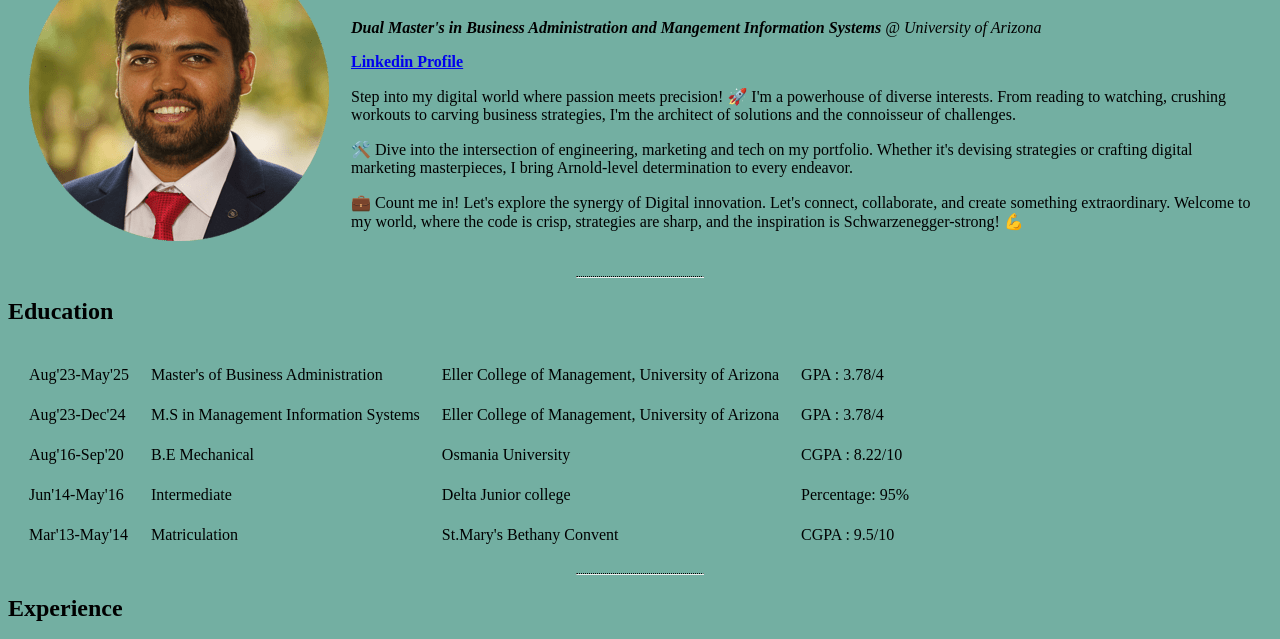
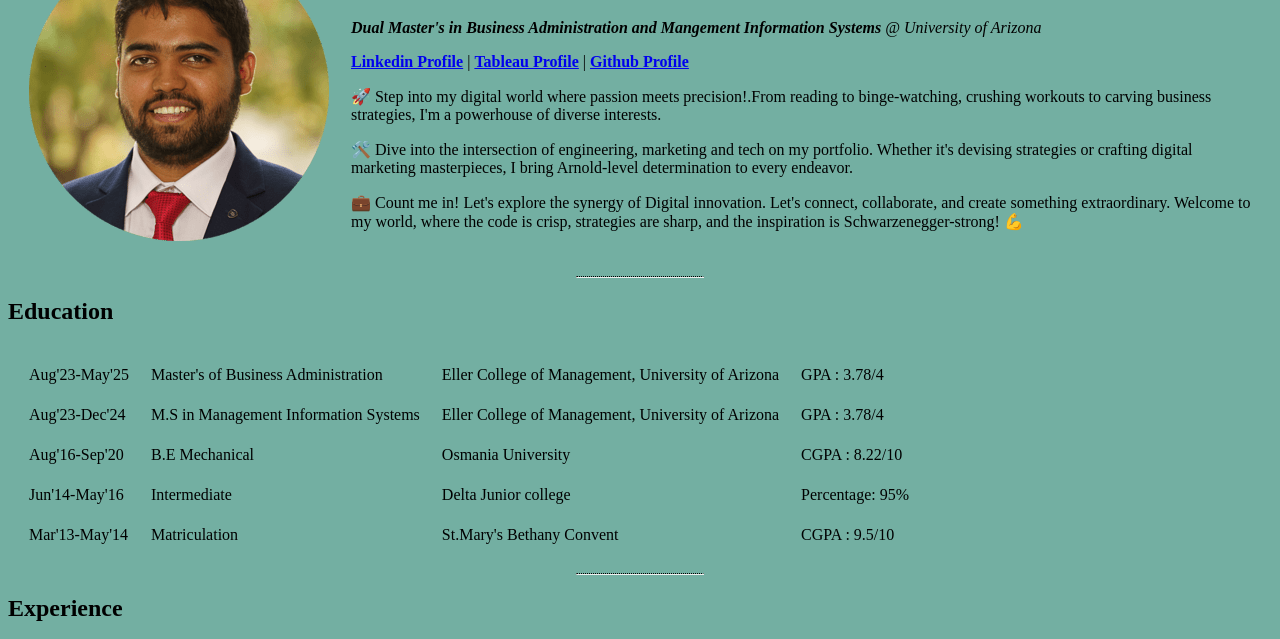
Before and after one commit to Akhil990-byte/Web_Page, a plain HTML site: page index.html in a window 1280 px wide. Shown: the part 90-729 px from the top of the page. Drawn offline with Linux system fonts and the light colour scheme.

Commit message:
Update index2 2024.html

```diff
--- a/index.html
+++ b/index.html
@@ -15,8 +15,10 @@
             <td><img src="Headshot_AK.png" alt="akhilesh picture"></td>
             <td><H1> AKhilesh Khadse</H1>
             <p><i><b> Dual Master's in Business Administration and Mangement Information Systems</b> @ University of Arizona</i></p>
-            <strong><a href="https://www.linkedin.com/in/akhilesh-khadse-60481315a">Linkedin Profile</a></strong>
-            <p> Step into my digital world where passion meets precision! 🚀 I'm a powerhouse of diverse interests. From reading to watching, crushing workouts to carving business strategies, I'm the architect of solutions and the connoisseur of challenges.</p>
+            <strong><a href="https://www.linkedin.com/in/akhileshkhadse/">Linkedin Profile</a></strong> |
+            <strong><a href="https://public.tableau.com/app/profile/akhilesh.k1555/vizzes">Tableau Profile</a></strong> |
+            <strong><a href="https://github.com/Akhil990-byte">Github Profile</a></strong>
+            <p>🚀 Step into my digital world where passion meets precision!.From reading to binge-watching, crushing workouts to carving business strategies, I'm a powerhouse of diverse interests. </p>
 
             <p>🛠️ Dive into the intersection of engineering, marketing and tech on my portfolio. Whether it's devising strategies or crafting digital marketing masterpieces, I bring Arnold-level determination to every endeavor.</p>
 
```
